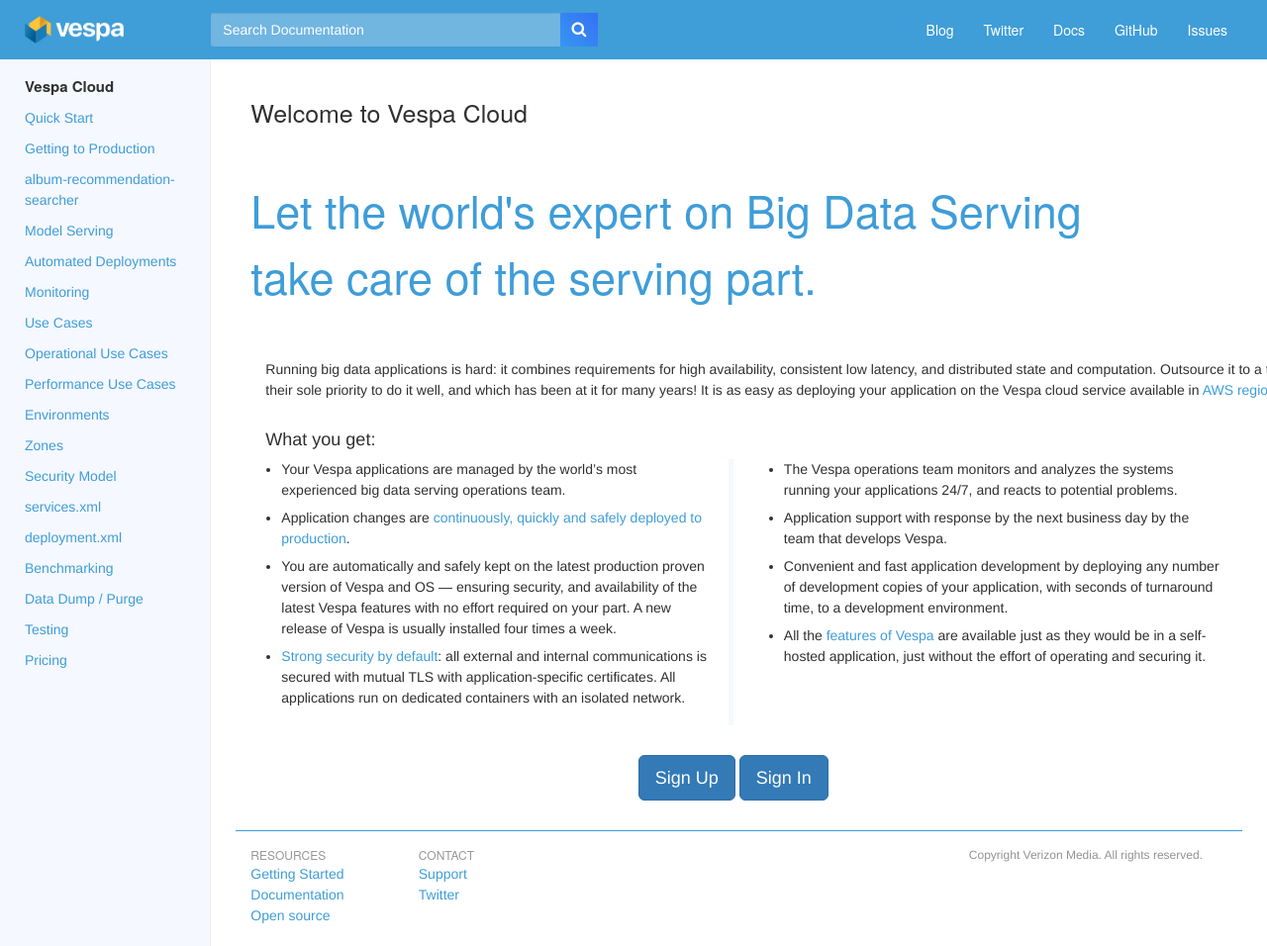
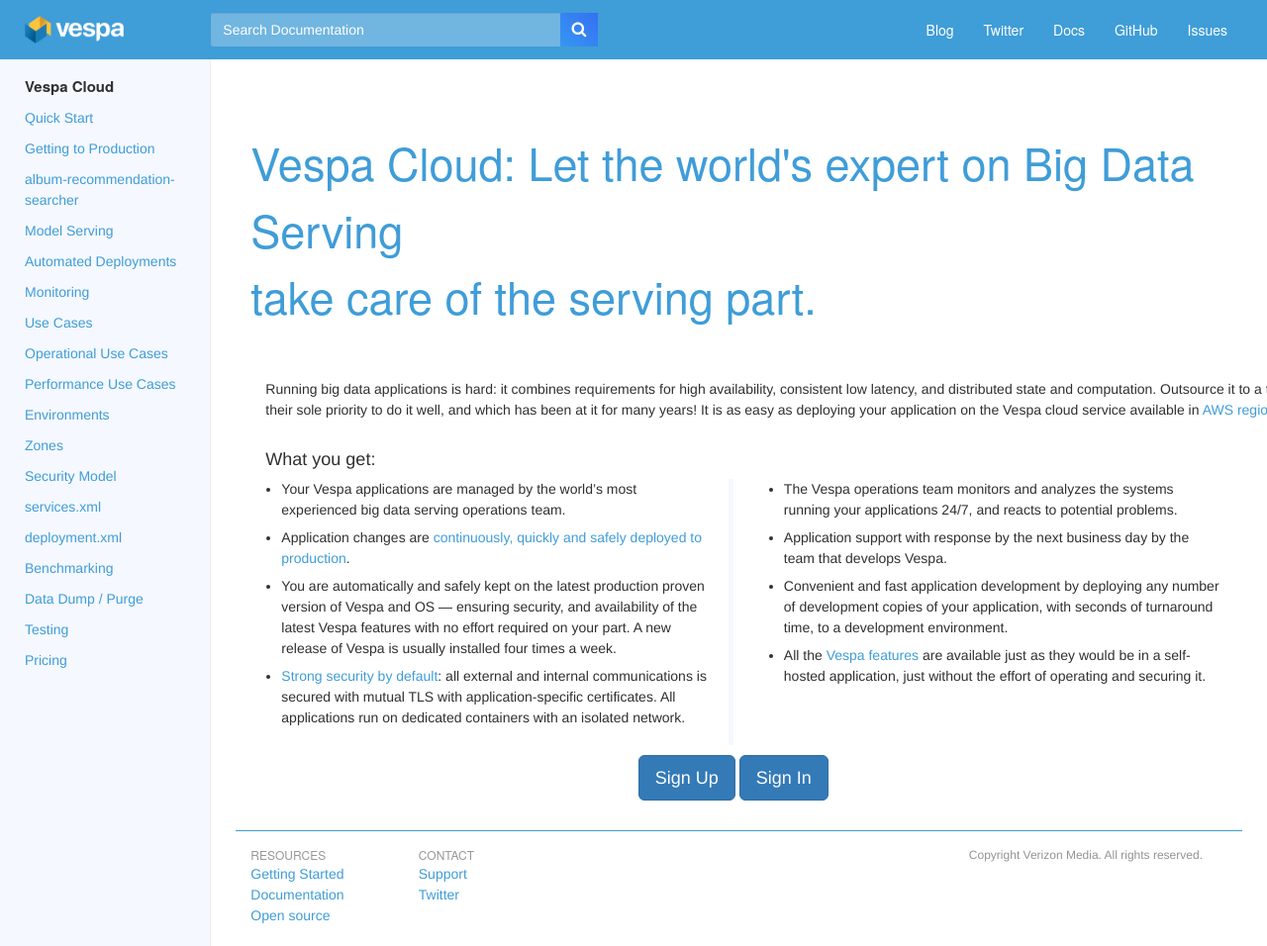
Before and after one commit to vespa-engine/cloud, a Jekyll site: the page built from index.html, in a window 1280 px wide and 956 px high. Shown: the whole window at 99% size. Built offline with Jekyll 4.4.1, drawn with Linux system fonts in a browser that asks for light colours.

Commit message:
non-functional cleanup

```diff
--- a/index.html
+++ b/index.html
@@ -1,10 +1,7 @@
 ---
-# Copyright 2019 Oath Inc. All rights reserved.
+# Copyright Verizon Media. All rights reserved.
 layout: page
 ---
-
-<!-- # Copyright 2019 Oath Inc. All rights reserved. -->
-<h2>Welcome to Vespa Cloud</h2>
 
 <style>
 table.price {
@@ -21,7 +18,9 @@ ul.offer li {
 }
 </style>
 
-<p class="intro">Let the world's expert on Big Data Serving<br>take care of the serving part.</p>
+<p class="intro">
+Vespa Cloud: Let the world's expert on Big Data Serving<br>take care of the serving part.
+</p>
 
 <section id="roadmap" class="bg-light-blue">
 
@@ -29,78 +28,73 @@ ul.offer li {
 
 <div class="row">
   <div class="col-lg-12 text-left">
-
-<p>Running big data applications is hard: it combines requirements for high availability, consistent low latency,
+    <p>
+    Running big data applications is hard: it combines requirements for high availability, consistent low latency,
     and distributed state and computation. Outsource it to a team that has as their sole priority to do it well, and which
     has been at it for many years! It is as easy as deploying your application on the Vespa cloud service available in
-<a href="/reference/zones">AWS regions around the world</a>.</p>
+    <a href="/reference/zones">AWS regions around the world</a>.
+    </p>
   </div>
 
   <div class="col-lg-12 text-center">
-<p> </p>
+    <p></p>
   </div>
 
   <div class="col-lg-12 text-left">
     <h4>What you get:</h4>
-
       <div class="row">
         <div class="col-md-12">
           <div class="row">
             <div class="col-md-5 welcome-border">
               <ul class="welcome">
-                            <li>Your Vespa applications are managed by the world’s most experienced big data serving operations team.</li>
-
-                            <li>Application changes are
-                                <a href="/automated-deployments">continuously, quickly and safely deployed to production</a>.</li>
-
-                            <li>You are automatically and safely kept on the latest production proven version of Vespa and OS —
-                                ensuring security, and availability of the latest Vespa features with no effort required on your part. A new release
-                                of Vespa is usually installed four times a week.</li>
-
-                            <li><a href="/security-model">Strong security by default</a>:
+                <li>
+                  Your Vespa applications are managed by the world’s most experienced big data serving operations team.
+                </li><li>
+                  Application changes are <a href="/automated-deployments">continuously, quickly and safely deployed to production</a>.
+                </li><li>
+                  You are automatically and safely kept on the latest production proven version of Vespa and OS —
+                  ensuring security, and availability of the latest Vespa features with no effort required on your part.
+                  A new release of Vespa is usually installed four times a week.
+                </li><li>
+                  <a href="/security-model">Strong security by default</a>:
                   all external and internal communications is secured with mutual TLS with
-                                application-specific certificates. All applications run on dedicated containers with an isolated network.</li>
-
+                  application-specific certificates. All applications run on dedicated containers with an isolated network.
+                </li>
               </ul>
             </div>
             <div class="col-md-5">
               <ul class="welcome">
-                            <li>The Vespa operations team monitors and analyzes the systems running your applications
-                                24/7, and reacts to potential problems.</li>
-
-                                <li>Application support with response by the next business day by the team that develops Vespa.</li>
-
-                                <li>Convenient and fast application development by deploying any number of development copies of your
-                                application, with seconds of turnaround time, to a development environment.</li>
-
-                                <li>All the <a href="https://docs.vespa.ai/documentation/features.html">features of Vespa</a> are available just as
-                                they would be in a self-hosted application, just without the effort of operating and securing it.</li>
+                <li>
+                  The Vespa operations team monitors and analyzes the systems running your applications 24/7,
+                  and reacts to potential problems.
+                </li><li>
+                  Application support with response by the next business day by the team that develops Vespa.
+                </li><li>
+                  Convenient and fast application development by deploying any number of development copies of your application,
+                  with seconds of turnaround time, to a development environment.
+                </li><li>
+                  All the <a href="https://docs.vespa.ai/documentation/features.html">Vespa features</a> are available
+                  just as they would be in a self-hosted application, just without the effort of operating and securing it.
+                </li>
               </ul>
             </div>
           </div>
         </div>
       </div>
-
-
-
-<ul class="offer">
-
-
-
-</ul>
     </div>
 
     <div class="col-lg-12 text-center">
-<p> </p>
+      <p></p>
     </div>
 
     <div class="col-lg-10 text-center">
       <p>
-<p>
-    <a target="_blank" href="mailto:info@vespa.ai?subject=Sign+me+up!" class="btn btn-primary btn-lg intro-button">Sign Up</a>
-    <a target="_blank" href="http://console.vespa.ai/" class="btn btn-primary btn-lg intro-button">Sign In</a></p>
+      <a target="_blank" class="btn btn-primary btn-lg intro-button" href="mailto:info@vespa.ai?subject=Sign+me+up!">Sign Up</a>
+      <a target="_blank" class="btn btn-primary btn-lg intro-button" href="http://console.vespa.ai/">Sign In</a></p>
+      </p>
     </div>
 
-</div>
-</div>
+  </div> <!-- row -->
+</div>   <!-- container -->
+
 </section>
```
Lines whose indentation alone changed are shown as unchanged.
